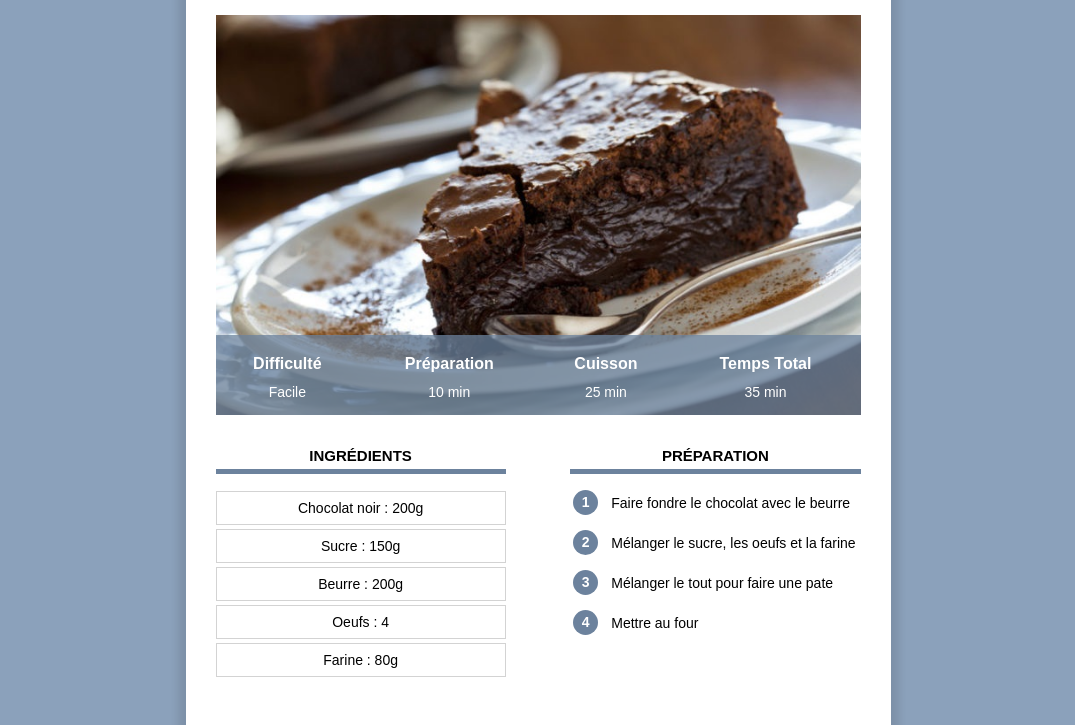
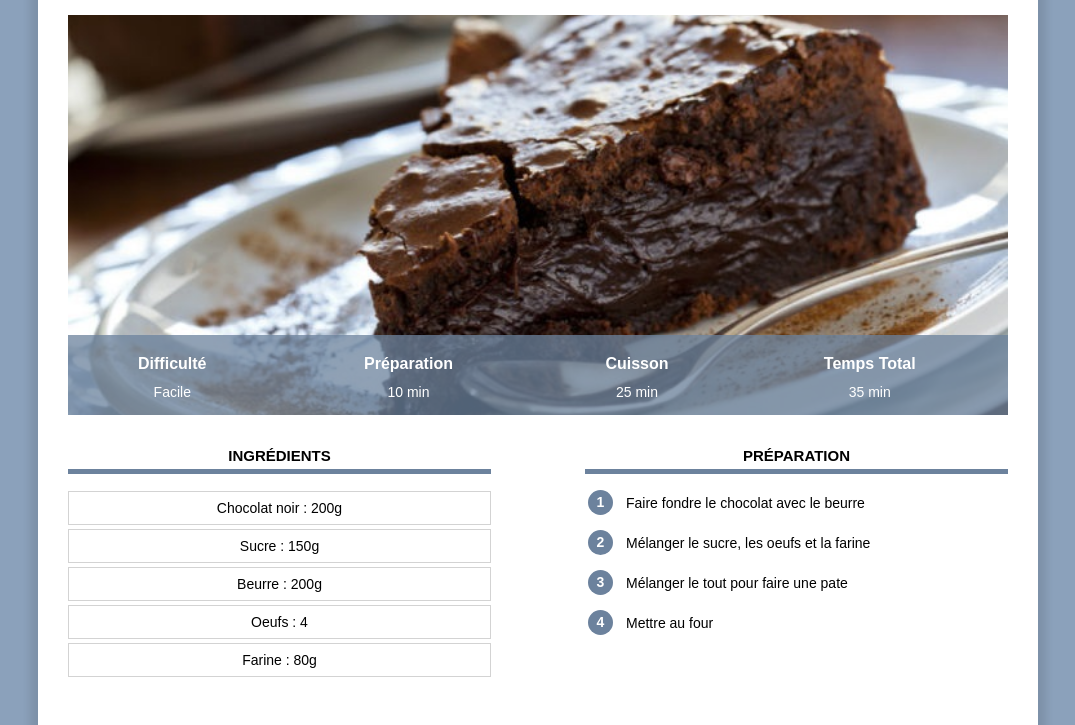
Before and after one commit to Wael3rd/site_recettes, a plain HTML site: page Recette_GateauChocolat.html in a window 1280 px wide. Shown: the part 210-935 px from the top of the page, without its empty margins (102-1177 px from the left). Drawn offline with Linux system fonts and the light colour scheme.

Commit message:
Add files via upload

```diff
--- a/recette.css
+++ b/recette.css
@@ -153,7 +153,7 @@ table.preparation {
     margin-top: -5px;
 }
 
-@media only screen and (min-width: 768px){
+@media only screen and (min-width: 1081px){
     div.content{
         min-width: 400px;
         margin: 60px 10% 80px 10%;
@@ -191,10 +191,10 @@ table.preparation {
 
 }
 
-@media only screen and (min-width: 900px){
+@media only screen and (min-width: 1270px){
     div.content{
         margin-left: auto;
         margin-right: auto;
-        width: 645px
+        width: 940px
     }
 }
```
